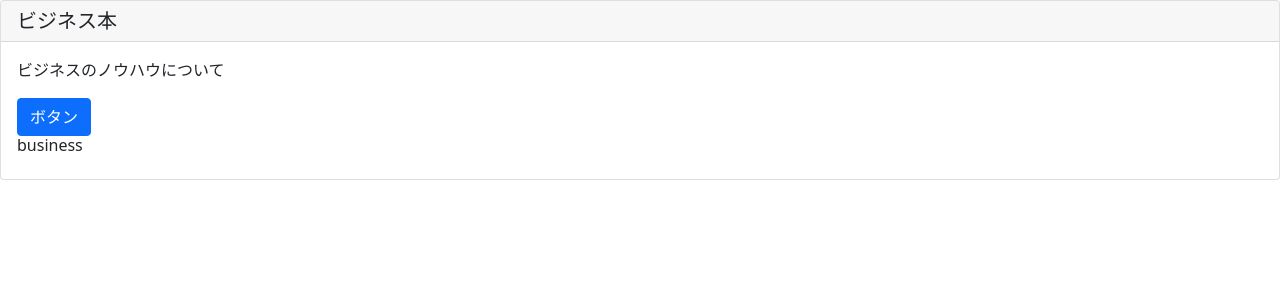
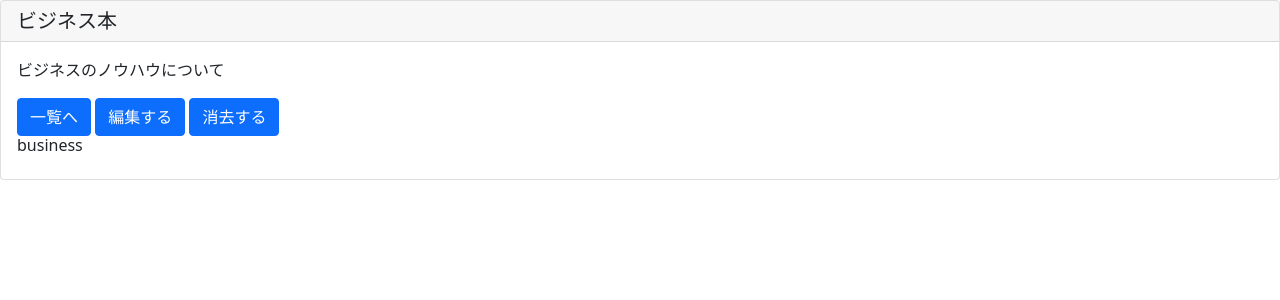
Before and after one commit to miyazakihiroaki/bookproject, a Django app: page /book/1/detail/ in a window 1280 px wide. Shown: the top 300 px of the page. Run offline with Django 3.2, Linux system fonts and the light colour scheme; data comes from the database, SQL or seed files in the repository.

Commit message:
finish4-12

```diff
--- a/book/templates/book/book_confirm_delete.html
+++ b/book/templates/book/book_confirm_delete.html
@@ -8,4 +8,4 @@
         {{form.as_p}}
         <button type='submit'>{{ object.title }}を削除する</button>
     </form>
-{% endblock content %}
+{% endblock %}
--- a/book/templates/book/book_detail.html
+++ b/book/templates/book/book_detail.html
@@ -7,7 +7,9 @@
         <h5 class="card-header">{{object.title}}</h5>
         <div class="card-body">
             <p class="card-text">{{ object.text }}</p>
-            <a href="#" class="btn btn-primary"> ボタン </a>
+            <a href="{%url 'list-book' %}" class="btn btn-primary"> 一覧へ </a>
+            <a href="{%url 'update-book' object.pk %}" class="btn btn-primary"> 編集する </a>
+            <a href="{%url 'delete-book' object.pk %}" class="btn btn-primary"> 消去する </a>
             <h6 class="card-title">{{ object.category }}</h6>
         </div>
     </div>
--- a/book/templates/book/book_list.html
+++ b/book/templates/book/book_list.html
@@ -8,7 +8,8 @@
         <h5 class="card-header">{{item.title}}</h5>
         <div class="card-body">
             <p class="card-text">{{ item.text }}</p>
-            <a href="#" class="btn btn-primary"> Go somewhere </a>
+            {% comment %} url 'detail-book'はurlpatternsで指定したname {% endcomment %}
+            <a href="{% url 'detail-book' item.pk %}" class="btn btn-primary"> 詳細へ </a>
             <h6 class="card-title">{{ item.category }}</h6>
         </div>
     </div>
--- a/book/templates/book/book_update.html
+++ b/book/templates/book/book_update.html
@@ -7,4 +7,4 @@
         {{form.as_p}}
         <button type='submit'>修正する</button>
     </form>
-{% endblock content %}
+{% endblock %}
--- a/book/urls.py
+++ b/book/urls.py
@@ -8,5 +8,5 @@ urlpatterns = [
     path('book/<int:pk>/detail/', views.DetailBookView.as_view(), name="detail-book"),
     path('book/create/', views.CreateBookView.as_view(), name="create-book"),
     path('book/<int:pk>/delete/', views.DeleteBookView.as_view(), name="delete-book"),
-    path('book/<int:pk>/update', views.UpdateBookView.as_view()),
+    path('book/<int:pk>/update', views.UpdateBookView.as_view(), name="update-book"),
 ]
--- a/book/views.py
+++ b/book/views.py
@@ -1,6 +1,6 @@
 from django.shortcuts import render
 from django.urls import reverse_lazy
-from django.views.generic import (ListView, DetailView, CreateView, DeleteView, UpdateView)
+from django.views.generic import (ListView, DetailView, CreateView, DeleteView, UpdateView,)
 from .models import Book
 
 
@@ -29,7 +29,7 @@ class DeleteBookView(DeleteView):
 
 
 class UpdateBookView(UpdateView):
-    template_name = 'book/book_update.html'
     model = Book
     fields = ('title', 'text', 'category')
+    template_name = 'book/book_update.html'
     success_url = reverse_lazy('list-book')
```
